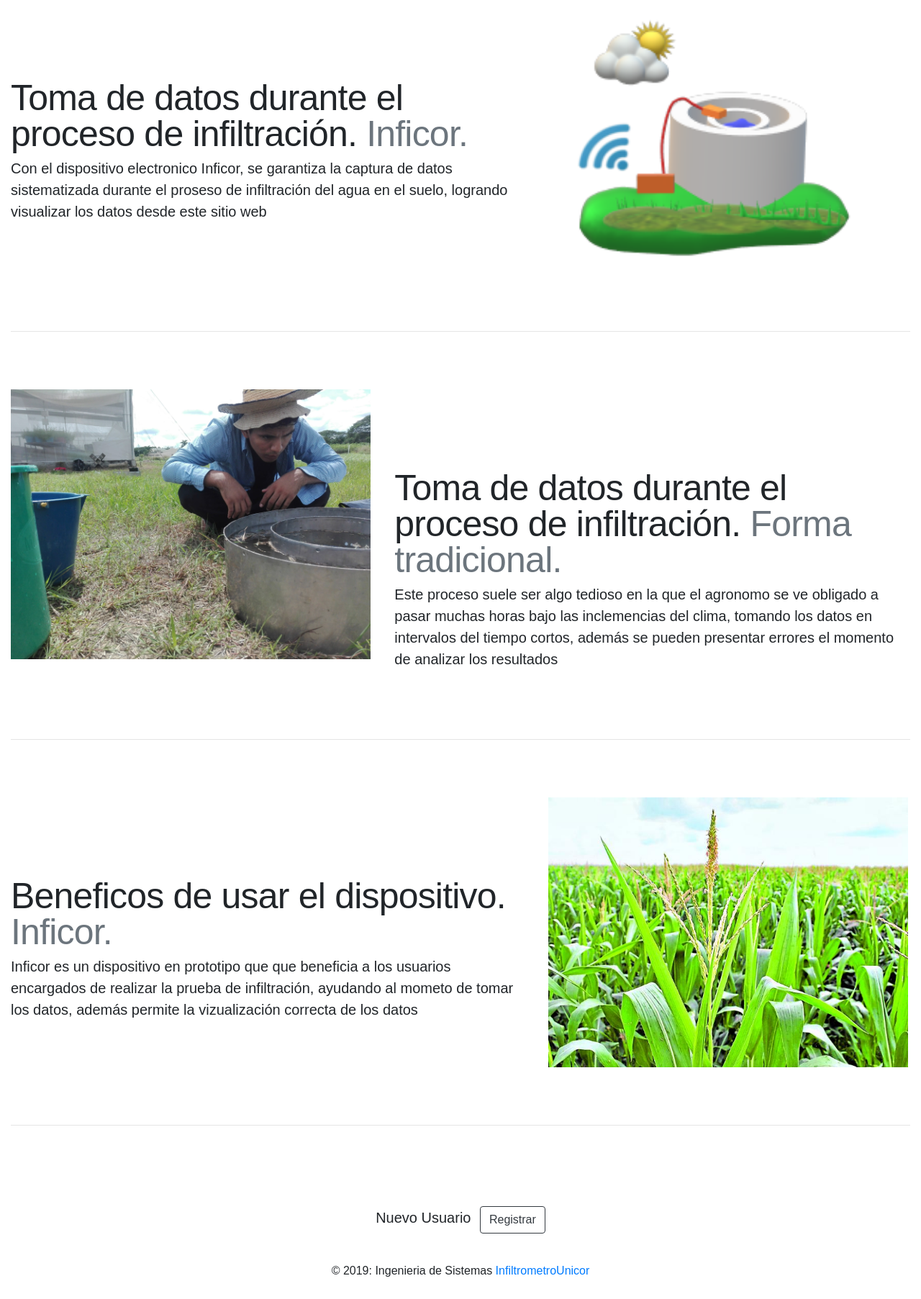
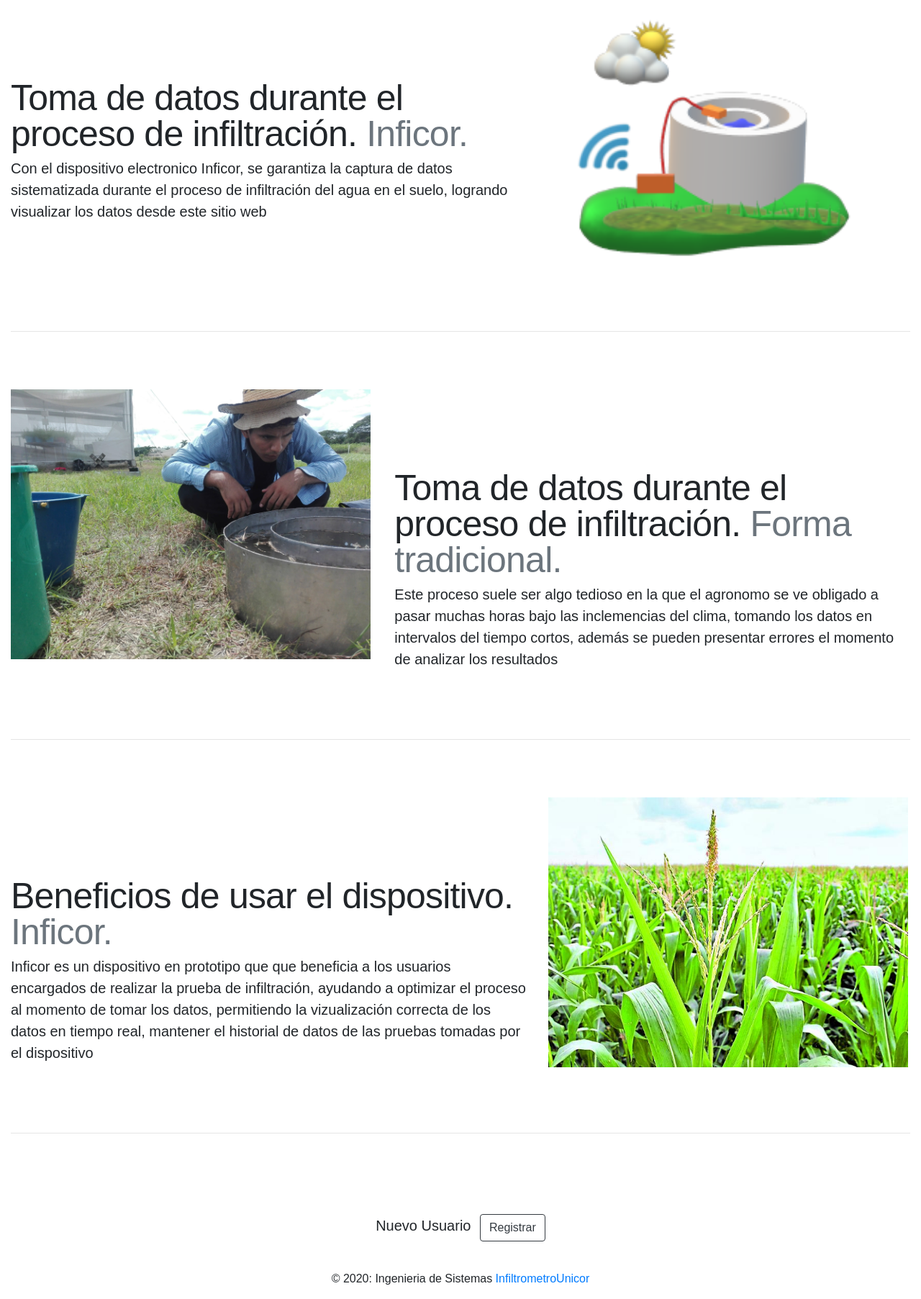
Before and after one commit to kimberlygarces/InfiltrometroUnicor, a PHP site: page / in a window 1280 px wide. Shown: the part 1386-3191 px from the top of the page at 72% size. Before the commit the page ends 3160 px from the top, so only its background shows below. Run offline with PHP 8.4, Linux system fonts and the light colour scheme.

Commit message:
ortografia grave

```diff
--- a/index.php
+++ b/index.php
@@ -177,7 +177,8 @@
     <div class="row featurette">
       <div class="col-md-7">
         <h2 class="featurette-heading">Toma de datos durante el proceso de infiltración. <span class="text-muted">Inficor.</span></h2>
-        <p class="lead">Con el dispositivo electronico Inficor, se garantiza la captura de datos sistematizada durante el proseso de infiltración del agua en el suelo,
+        <p class="lead">Con el dispositivo electronico Inficor, se garantiza la captura de datos sistematizada durante
+        el proceso de infiltración del agua en el suelo,
         logrando visualizar los datos desde este sitio web </p>
       </div>
       <div class="col-md-5">
@@ -191,7 +192,8 @@
       <div class="col-md-7 order-md-2">
         <h2 class="featurette-heading">Toma de datos durante el proceso de infiltración.  <span class="text-muted">Forma tradicional.</span></h2>
         <p class="lead">Este proceso suele ser algo tedioso en la que el agronomo se ve obligado a pasar muchas horas
-        bajo las inclemencias del clima, tomando los datos en intervalos del tiempo cortos, además se pueden presentar errores el momento de analizar los resultados</p>
+        bajo las inclemencias del clima, tomando los datos en intervalos del tiempo cortos, además se pueden presentar
+         errores el momento de analizar los resultados</p>
       </div>
       <div class="col-md-5 order-md-1">
       <img src="img/tomadedatos.jpg" class="bd-placeholder-img bd-placeholder-img-lg featurette-image img-fluid mx-auto" width="500" height="500" xmlns="http://www.w3.org/2000/svg" preserveAspectRatio="xMidYMid slice" focusable="false" role="img" aria-label="Placeholder: 500x500">
@@ -203,8 +205,11 @@
 
     <div class="row featurette">
       <div class="col-md-7">
-        <h2 class="featurette-heading">Beneficos de usar el dispositivo. <span class="text-muted">Inficor.</span></h2>
-        <p class="lead">Inficor es un dispositivo en prototipo que que beneficia a los usuarios encargados de realizar la prueba de infiltración, ayudando al mometo de tomar los datos, además permite la vizualización correcta de los datos</p>
+        <h2 class="featurette-heading">Beneficios de usar el dispositivo. <span class="text-muted">Inficor.</span></h2>
+        <p class="lead">Inficor es un dispositivo en prototipo que que beneficia a los usuarios encargados de realizar la
+         prueba de infiltración, ayudando a optimizar el proceso al momento de tomar los datos, permitiendo la
+          vizualización correcta de los datos en tiempo real, mantener el historial de datos de las pruebas tomadas
+          por el dispositivo</p>
       </div>
       <div class="col-md-5">
       <img src="img/cultivo.jpeg" class="bd-placeholder-img bd-placeholder-img-lg featurette-image img-fluid mx-auto" width="500" height="500" xmlns="http://www.w3.org/2000/svg" preserveAspectRatio="xMidYMid slice" focusable="false" role="img" aria-label="Placeholder: 500x500">
@@ -236,7 +241,7 @@
   </div>
 
   <!-- Copyright -->
-  <div class="footer-copyright text-center py-3">© 2019: Ingenieria de Sistemas
+  <div class="footer-copyright text-center py-3">© 2020: Ingenieria de Sistemas
     <a href="https://mdbootstrap.com/education/bootstrap/"> InfiltrometroUnicor</a>
   </div>
   <!-- Copyright -->
```
